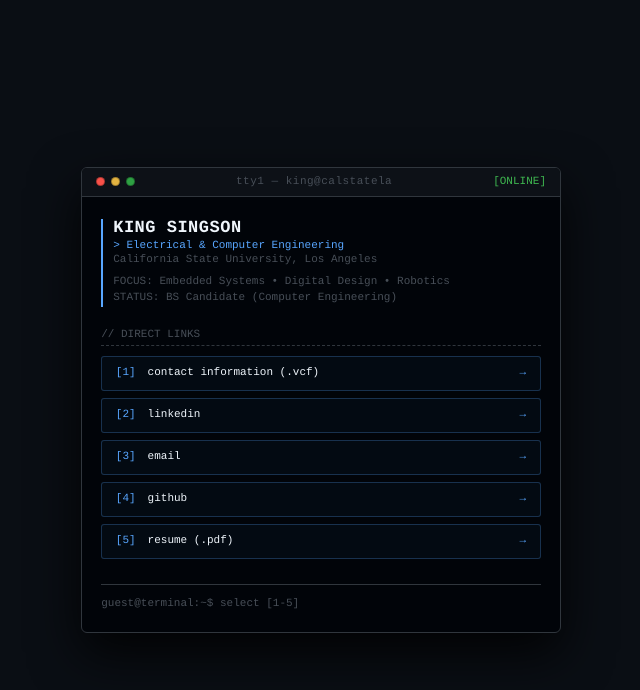
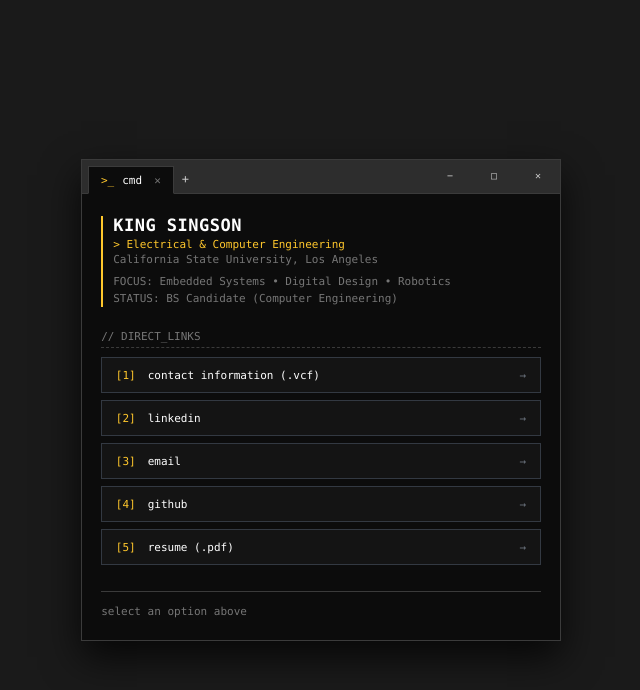
Before and after one commit to stompyyyyy/stompyyyyy.github.io, a plain HTML site: page card/index.html in a window 1280 px wide. Shown: the whole page, without its empty margins (319-959 px from the left). Drawn offline with Linux system fonts and the light colour scheme; a web font is replaced by a local one.

Commit message:
adjusted colors from blue to yellow

```diff
--- a/card/index.html
+++ b/card/index.html
@@ -3,7 +3,7 @@
 <head>
   <meta charset="UTF-8">
   <meta name="viewport" content="width=device-width, initial-scale=1.0">
-  <title>king@calstatela: ~ (vCard)</title>
+  <title>Windows Terminal Preview</title>
 
   <style>
     @font-face {
@@ -15,17 +15,17 @@
     }
 
     :root {
-      --bg: #0a0e14;
-      --term-bg: #010409;
-      --titlebar-bg: #0d1117;
-      --border: #30363d;
-      --text: #c9d1d9;
-      --dim: #484f58;
-      --green: #3fb950;
-      --cyan: #58a6ff;
-      --amber: #d29922;
-      --white: #f0f6fc;
-      --font-mono: 'DepartureMono', monospace;
+      --bg: #0c0c0c;
+      --win-bg: #0c0c0c;
+      --tab-bg: #1f1f1f;
+      --titlebar-bg: #2d2d2d;
+      --border: #3b3b3b;
+      --text: #cccccc;
+      --dim: #767676;
+      --gold: #ffc72c; /* Fixed: single hash */
+      --green: #13a10e;
+      --white: #ffffff;
+      --font-mono: 'DepartureMono', Consolas, monospace;
     }
 
     * {
@@ -38,95 +38,114 @@
     }
 
     body {
-      background-color: var(--bg);
+      background-color: #1a1a1a;
       color: var(--text);
       display: flex;
       justify-content: center;
       align-items: center;
       min-height: 100vh;
       padding: 1rem;
-      position: relative;
     }
 
-    /* Subtle CRT scanline overlay */
-    /*body::before {
-      content: " ";
-      display: block;
-      position: fixed;
-      top: 0; left: 0; bottom: 0; right: 0;
-      background: linear-gradient(rgba(18, 16, 16, 0) 50%, rgba(0, 0, 0, 0.25) 50%);
-      background-size: 100% 4px;
-      z-index: 100;
-      pointer-events: none;
-      opacity: 0.6;
-    } */
-
-    .terminal-window {
-      background: var(--term-bg);
+    /* Windows Terminal Frame */
+    .win-terminal {
+      background: var(--win-bg);
       border: 1px solid var(--border);
-      border-radius: 6px;
+      border-radius: 0;
       width: 100%;
       max-width: 480px;
-      box-shadow: 0 20px 50px rgba(0, 0, 0, 0.85);
+      box-shadow: 0 16px 36px rgba(0, 0, 0, 0.75);
       overflow: hidden;
-      position: relative;
     }
 
-    .titlebar {
+    /* Windows Tab & Title Bar */
+    .win-titlebar {
       background: var(--titlebar-bg);
+      height: 34px;
+      display: flex;
+      align-items: flex-end;
+      justify-content: space-between;
+      user-select: none;
       border-bottom: 1px solid var(--border);
-      padding: 8px 14px;
+    }
+
+    .tab-group {
+      display: flex;
+      align-items: flex-end;
+      height: 100%;
+      padding-left: 6px;
+    }
+
+    .tab {
+      background: var(--win-bg);
+      color: var(--white);
+      height: 28px;
+      padding: 0 12px;
       display: flex;
       align-items: center;
-      justify-content: space-between;
-      user-select: none;
+      gap: 8px;
+      font-size: 11px;
+      border-top: 1px solid var(--border);
+      border-left: 1px solid var(--border);
+      border-right: 1px solid var(--border);
+      border-bottom: 1px solid var(--win-bg);
+      margin-bottom: -1px;
     }
 
-    .window-controls {
-      display: flex;
-      gap: 6px;
+    .tab-icon {
+      font-size: 11px;
+      color: var(--gold);
     }
 
-    .control-dot {
-      width: 9px;
-      height: 9px;
-      border-radius: 50%;
-      display: inline-block;
-      border: 1px solid rgba(0, 0, 0, 0.3);
-    }
-    .dot-red { background: #f85149; }
-    .dot-yellow { background: #e3b341; }
-    .dot-green { background: #2ea043; }
-
-    .titlebar-text {
+    .tab-close {
+      color: var(--dim);
       font-size: 11px;
-      color: var(--dim);
-      letter-spacing: 0.5px;
+      margin-left: 4px;
+      cursor: default;
     }
 
-    .status-tag {
-      font-size: 11px;
-      color: var(--green);
+    .tab-new {
+      padding: 0 8px;
+      color: var(--text);
+      font-size: 12px;
+      line-height: 28px;
+      cursor: default;
     }
 
-    .terminal-content {
+    /* Windows Native Window Controls */
+    .win-controls {
+      display: flex;
+      height: 100%;
+    }
+
+    .win-btn {
+      width: 44px;
+      height: 100%;
+      display: flex;
+      align-items: center;
+      justify-content: center;
+      color: var(--text);
+      font-size: 10px;
+      cursor: default;
+      transition: background-color 0.1s;
+    }
+
+    .win-btn:hover {
+      background-color: rgba(255, 255, 255, 0.1);
+    }
+
+    .win-btn.close:hover {
+      background-color: #e81123;
+      color: #ffffff;
+    }
+
+    /* Terminal Console Canvas */
+    .terminal-body {
       padding: 1.4rem 1.2rem;
     }
 
-    .log-line {
-      font-size: 11px;
-      line-height: 1.6;
-      margin-bottom: 0.8rem;
-    }
-
-    .c-dim { color: var(--dim); }
-    .c-green { color: var(--green); }
-    .c-cyan { color: var(--cyan); }
-    .c-amber { color: var(--amber); }
-    .c-white { color: var(--white); }
-
     .sys-header {
-      border-left: 2px solid var(--cyan);
+      border-left: 2px solid var(--gold);
       padding-left: 10px;
       margin-bottom: 1.4rem;
     }
@@ -140,7 +159,7 @@
 
     .sys-sub {
       font-size: 11px;
-      color: var(--cyan);
+      color: var(--gold);
       margin-top: 2px;
     }
 
@@ -175,18 +194,18 @@
     .cli-btn {
       display: flex;
       align-items: center;
-      background: rgba(88, 166, 255, 0.04);
-      border: 1px solid rgba(88, 166, 255, 0.25);
+      background: rgba(255, 255, 255, 0.03);
+      border: 1px solid #333942;
       padding: 0.65rem 0.85rem;
       text-decoration: none;
       font-size: 11px;
       color: var(--white);
-      border-radius: 3px;
+      border-radius: 0;
       transition: all 0.12s ease-in-out;
     }
 
     .cli-btn .index {
-      color: var(--cyan);
+      color: var(--gold);
       margin-right: 12px;
       user-select: none;
       transition: color 0.12s ease-in-out;
@@ -199,13 +218,13 @@
     }
 
     .cli-btn .indicator {
-      color: var(--cyan);
+      color: #6e7681; /* subtle grey arrow */
       transition: all 0.12s ease-in-out;
     }
 
-    /* Unified Green Hover State */
+    /* Crisp Green Hover */
     .cli-btn:hover {
-      background: rgba(63, 185, 80, 0.12);
+      background: rgba(19, 161, 14, 0.12);
       border-color: var(--green);
     }
 
@@ -233,7 +252,7 @@
       display: inline-block;
       width: 7px;
       height: 12px;
-      background-color: var(--green);
+      background-color: var(--white);
       margin-left: 6px;
       animation: blink 1s step-start infinite;
       vertical-align: middle;
@@ -246,30 +265,39 @@
 </head>
 <body>
 
-  <div class="terminal-window">
-    <div class="titlebar">
-      <div class="window-controls">
-        <span class="control-dot dot-red"></span>
-        <span class="control-dot dot-yellow"></span>
-        <span class="control-dot dot-green"></span>
+  <div class="win-terminal">
+    <!-- Windows Terminal Bar -->
+    <div class="win-titlebar">
+      <div class="tab-group">
+        <div class="tab">
+          <span class="tab-icon">&gt;_</span>
+          <span>cmd</span>
+          <span class="tab-close">&#10005;</span>
+        </div>
+        <div class="tab-new">+</div>
       </div>
-      <div class="titlebar-text">tty1 &mdash; king@calstatela</div>
-      <div class="status-tag">[ONLINE]</div>
+
+      <div class="win-controls">
+        <div class="win-btn minimize">&#8722;</div>
+        <div class="win-btn maximize">&#9633;</div>
+        <div class="win-btn close">&#10005;</div>
+      </div>
     </div>
 
-    <div class="terminal-content">
+    <!-- Terminal Content Area -->
+    <div class="terminal-body">
       <div class="sys-header">
         <div class="sys-name">KING SINGSON</div>
         <div class="sys-sub">&gt; Electrical &amp; Computer Engineering</div>
         <div class="sys-meta">California State University, Los Angeles</div>
 
         <div class="sys-bio">
-          FOCUS: Embedded Systems &bull; Digital Design &bull; Robotics<br>
+          FOCUS:  Embedded Systems &bull; Digital Design &bull; Robotics<br>
           STATUS: BS Candidate (Computer Engineering)
         </div>
       </div>
 
-      <div class="menu-header">// DIRECT LINKS</div>
+      <div class="menu-header">// DIRECT_LINKS</div>
 
       <div class="menu-options">
         <a href="contact.vcf" download class="cli-btn">
@@ -304,7 +332,7 @@
       </div>
 
       <div class="prompt-footer">
-        <span>guest@terminal:~$ select [1-5]</span>
+        <span>select an option above</span>
         <span class="cursor"></span>
       </div>
     </div>
```
